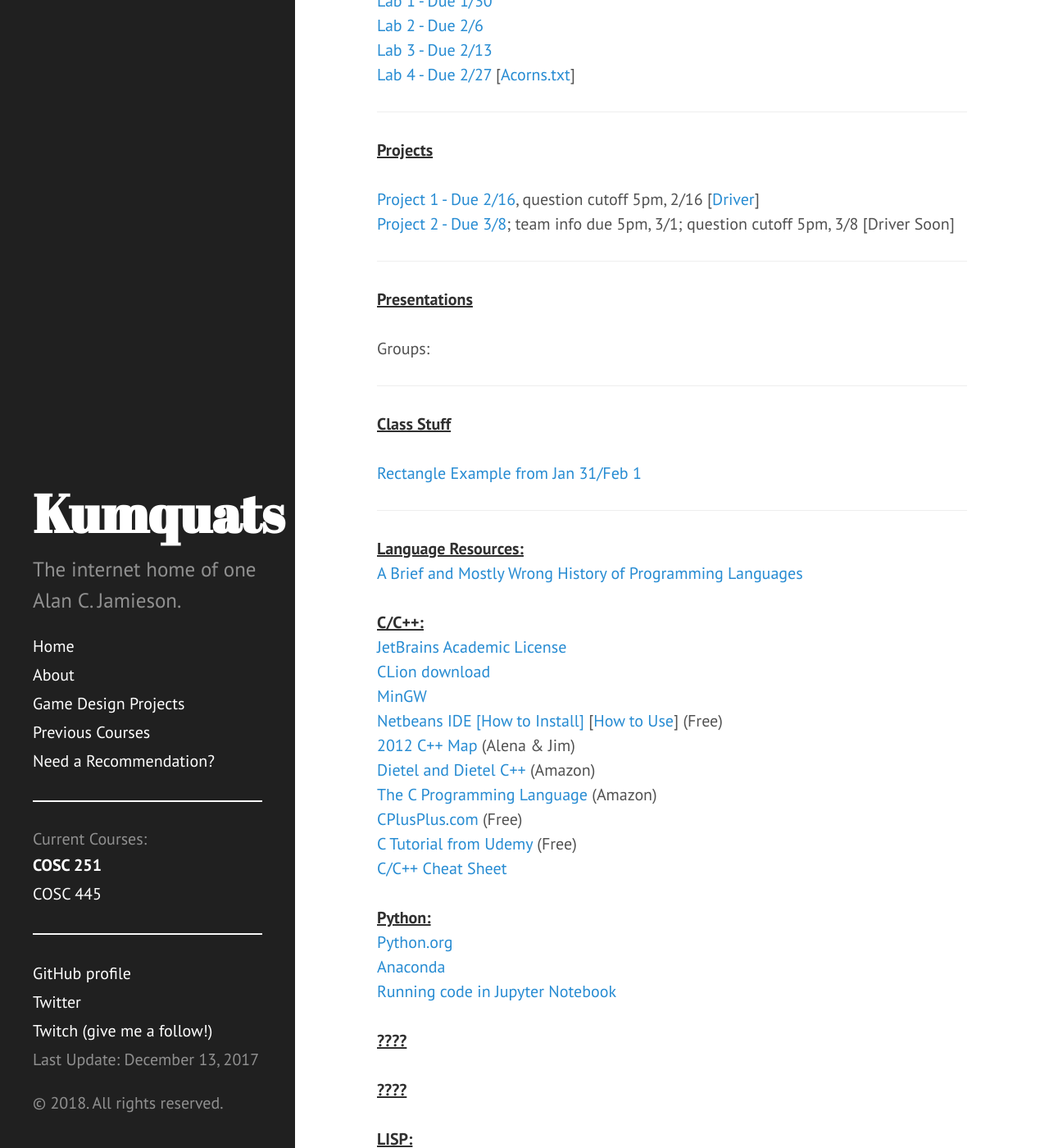
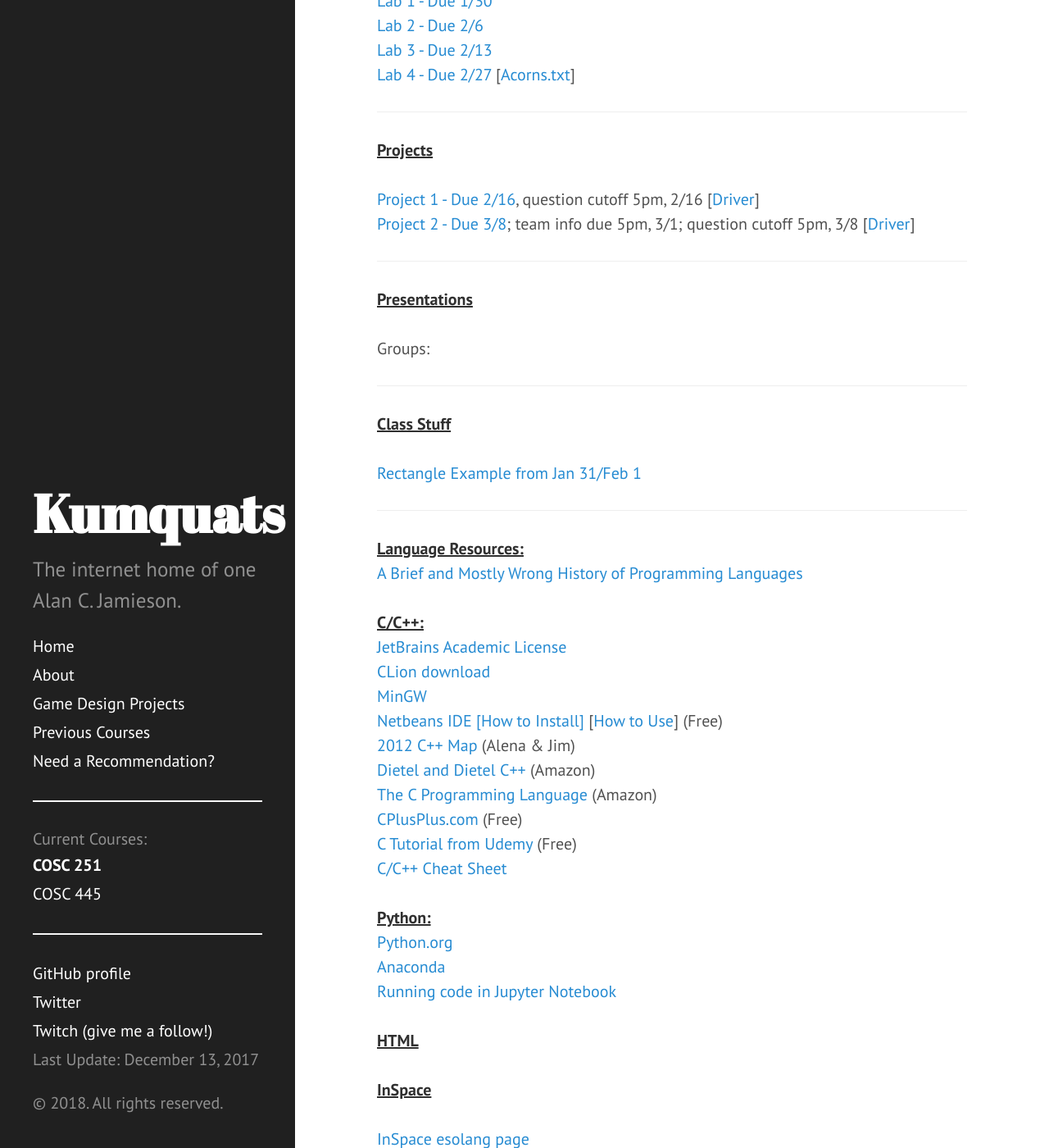
Before and after one commit to ripark/ripark.github.io, a Jekyll site: the page built from s18/cosc251.html, in a window 1280 px wide and 1400 px high, scrolled down 596 px. Shown: the whole window at 82% size. Built offline with Jekyll 4.4.1, drawn with Linux system fonts in a browser that asks for light colours; Markdown is read by kramdown in place of the engine named in the settings; some of the changed text lies outside the part shown.

Commit message:
251 update

```diff
--- a/s18/cosc251.html
+++ b/s18/cosc251.html
@@ -39,7 +39,7 @@ TAs are allowed to call off their hours if no one shows up in the first hour.
 <br>
 <a href="http://ripark.github.io/s18/COSC251Proj1.pdf">Project 1 - Due 2/16</a>, question cutoff 5pm, 2/16 [<a href="http://ripark.github.io/s18/Proj1Driver.cpp">Driver</a>]
 <br>
-<a href="http://ripark.github.io/s18/COSC251Proj2.pdf">Project 2 - Due 3/8</a>; team info due 5pm, 3/1; question cutoff 5pm, 3/8 [Driver Soon]
+<a href="http://ripark.github.io/s18/COSC251Proj2.pdf">Project 2 - Due 3/8</a>; team info due 5pm, 3/1; question cutoff 5pm, 3/8 [<a href="http://ripark.github.io/s18/Proj2Driver.ipynb">Driver</a>]
 <br>
 <hr>
 <strong><u>Presentations</strong></u>
@@ -115,11 +115,15 @@ Groups:
              rel="self">Running code in Jupyter Notebook</a>
         <br />
         <br />
-        <strong><u>????</u></strong>
+        <strong><u>HTML</u></strong>
         <br>
         <br>
-        <strong><u>????</u></strong>
+        <strong><u>InSpace</u></strong>
         <br>
+        <br>
+        <a href="https://esolangs.org/wiki/InSpace">InSpace esolang page</a>
+        <br>
+        <a href="https://github.com/tobes898/SeniorProject17">Toby's InSpace compiler</a>
         <br>
         <strong><u>LISP:</u></strong>
         <br />
```
Also changed, not shown: 1 other file.
